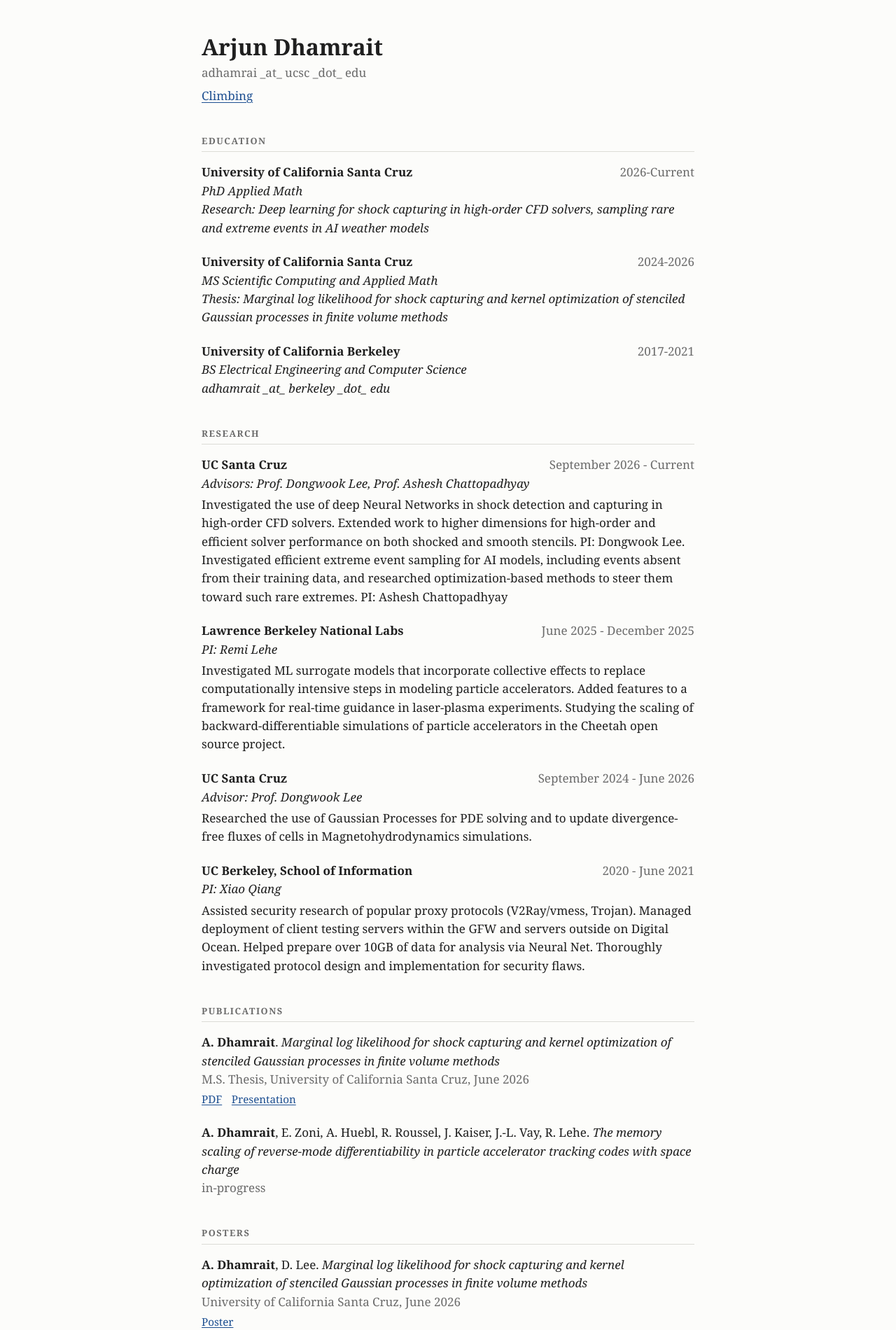
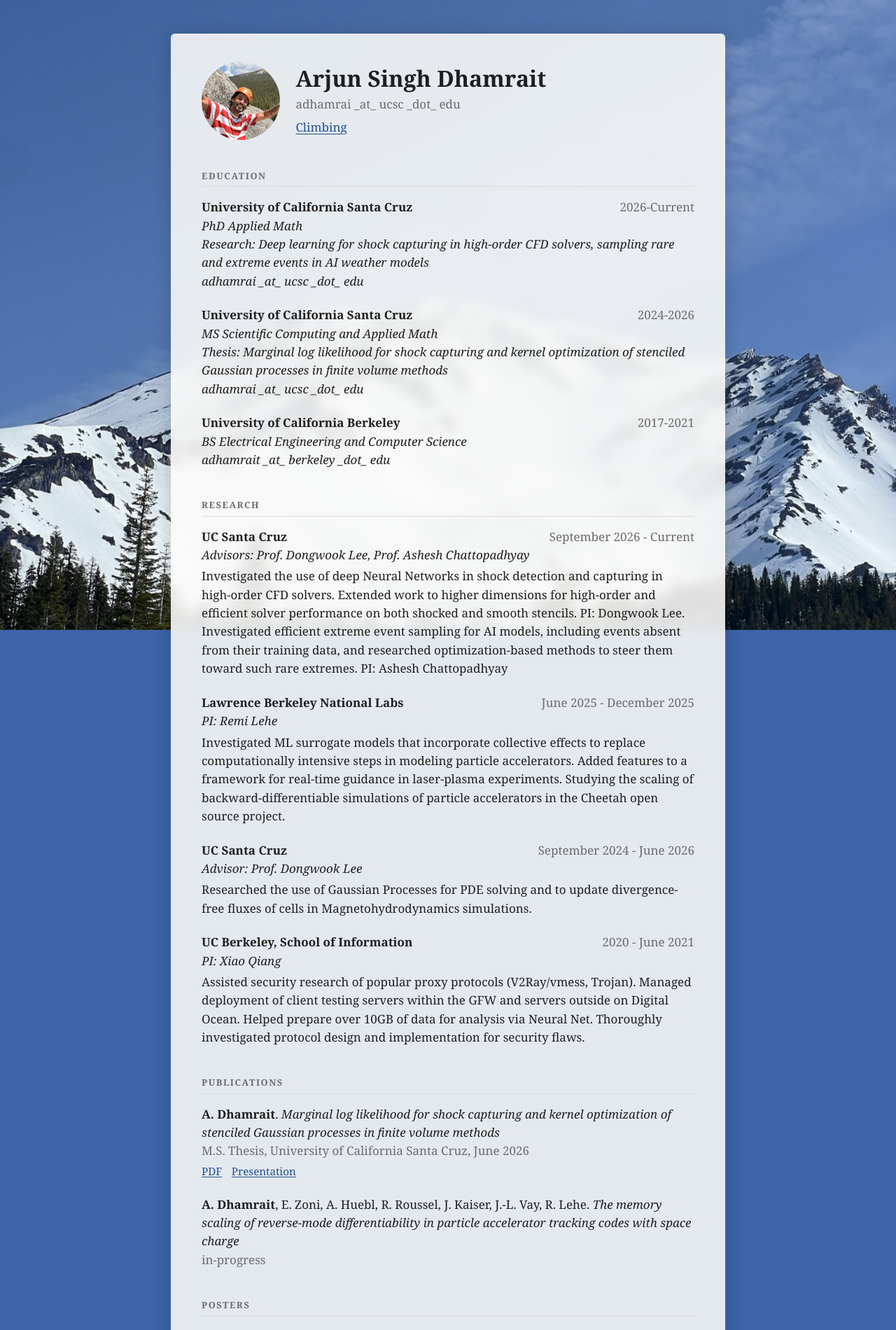
Before and after one commit to adhamrait/adhamrait, a Jekyll site: the page built from index.html, in a window 1280 px wide. Shown: the top 1900 px of the page at 70% size. Built offline with Jekyll 4.4.1, drawn with Linux system fonts in a browser that asks for light colours.

Commit message:
Add headshot, Shasta background, middle name, and UCSC emails
- Show headshot next to name and Mt Shasta photo behind a translucent
  content panel on the CV page (photos rotated, EXIF/GPS stripped)
- Add middle name to profile
- List UCSC email under both UCSC education entries

Co-Authored-By: Claude Opus 5.5 <noreply@anthropic.com>

```diff
--- a/_data/education.yml
+++ b/_data/education.yml
@@ -4,12 +4,14 @@
   lines:
     - PhD Applied Math
     - "Research: Deep learning for shock capturing in high-order CFD solvers, sampling rare and extreme events in AI weather models"
+    - adhamrai _at_ ucsc _dot_ edu
 
 - title: University of California Santa Cruz
   dates: 2024-2026
   lines:
     - MS Scientific Computing and Applied Math
     - "Thesis: Marginal log likelihood for shock capturing and kernel optimization of stenciled Gaussian processes in finite volume methods"
+    - adhamrai _at_ ucsc _dot_ edu
 
 - title: University of California Berkeley
   dates: 2017-2021
--- a/_data/profile.yml
+++ b/_data/profile.yml
@@ -1,5 +1,7 @@
-name: Arjun Dhamrait
+name: Arjun Singh Dhamrait
 short_name: A. Dhamrait   # bolded in publication author lists
+headshot: assets/headshot.jpg      # shown top-left of the CV page (remove to hide)
+background: assets/shasta.jpg      # CV page background photo (remove for plain)
 emails:
   - adhamrai _at_ ucsc _dot_ edu
 links:
--- a/assets/style.css
+++ b/assets/style.css
@@ -6,6 +6,7 @@
   --bg: #fcfcfa;
   --link: #1d4f91;
   --hover: #f1f0ea;
+  --panel: rgba(252, 252, 250, 0.88);
   color-scheme: light dark;
 }
 @media (prefers-color-scheme: dark) {
@@ -16,6 +17,7 @@
     --bg: #181817;
     --link: #8db4e8;
     --hover: #22221f;
+    --panel: rgba(24, 24, 23, 0.86);
   }
 }
 
@@ -49,6 +51,30 @@ h3 {
 .dot { color: var(--rule); padding: 0 0.4em; }
 .back { display: inline-block; margin-bottom: 1.5rem; font-size: 0.95rem; }
 .back + h3 { margin-top: 0.5rem; }
+
+/* CV page: photo background with a translucent content panel */
+body.backdrop { max-width: none; padding: 3rem 1rem 5rem; background: #3d64a8; }
+body.backdrop::before {
+  content: ""; position: fixed; inset: 0; z-index: -1;
+  background: var(--backdrop) center 70% / cover no-repeat;
+}
+.panel { max-width: 44rem; margin: 0 auto; }
+.backdrop .panel {
+  padding: 2.5rem 2.75rem 2rem;
+  background: var(--panel);
+  border-radius: 6px;
+  box-shadow: 0 2px 24px rgba(0, 0, 0, 0.18);
+  -webkit-backdrop-filter: blur(8px);
+  backdrop-filter: blur(8px);
+}
+.intro { display: flex; align-items: center; gap: 1.4rem; }
+.headshot { width: 112px; height: 112px; border-radius: 50%; object-fit: cover; flex: none; }
+@media (max-width: 520px) {
+  body.backdrop { padding: 1rem 0.6rem 3rem; }
+  .backdrop .panel { padding: 1.5rem 1.1rem; }
+  .headshot { width: 80px; height: 80px; }
+  .intro { gap: 1rem; }
+}
 
 /* Entries (education, research, experience, projects, publications) */
 ul.entries { list-style: none; padding: 0; margin: 0; }
--- a/index.html
+++ b/index.html
@@ -8,7 +8,13 @@
 {% include head.html %}
     <title>{{ p.name }}</title>
   </head>
-  <body>
+  <body{% if p.background %} class="backdrop" style="--backdrop: url('{{ '/' | append: p.background | relative_url }}')"{% endif %}>
+  <main class="panel">
+    <header class="intro">
+      {%- if p.headshot %}
+      <img class="headshot" src="{{ '/' | append: p.headshot | relative_url }}" alt="{{ p.name }}" width="112" height="112">
+      {%- endif %}
+      <div>
         <h1>{{ p.name }}</h1>
         <div class="contact">
           {%- for email in p.emails %}{{ email }}{% unless forloop.last %}<span class="dot">&middot;</span>{% endunless %}{% endfor -%}
@@ -16,6 +22,8 @@
         <div>
           {%- for link in p.links %}<a href="{{ link.url }}">{{ link.label }}</a>{% unless forloop.last %}<span class="dot">&middot;</span>{% endunless %}{% endfor -%}
         </div>
+      </div>
+    </header>
 
     <h3>Education</h3>
     <ul class="entries">
@@ -46,5 +54,6 @@
     <ul class="entries">
       {% for item in site.data.projects %}{% include entry.html item=item %}{% endfor %}
     </ul>
+  </main>
   </body>
 </html>
```
Also changed, not shown: assets/headshot.jpg (added), assets/shasta.jpg (added). Lines whose indentation alone changed are shown as unchanged.
